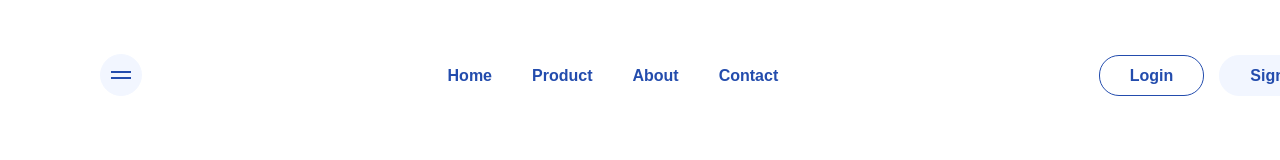
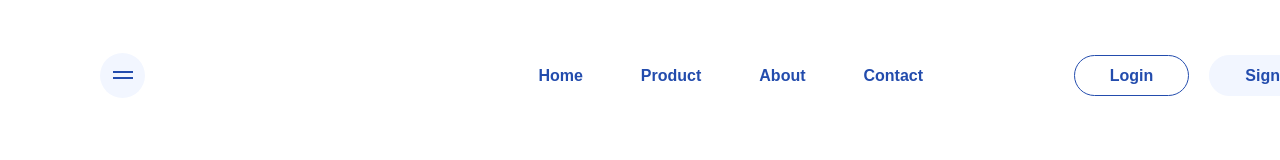
Before and after one commit to FahrulAz/Slicing-design-figma-1, a plain HTML site: page index.html in a window 1280 px wide. Drawn offline with Linux system fonts and the light colour scheme.

Commit message:
header progress

```diff
--- a/style.css
+++ b/style.css
@@ -30,12 +30,10 @@ header {
     position: fixed;
     z-index: 1;
 }
-
 .pattern {
     background-color: var(--color-2);
-    width: 40px;
-    height: 40px;
-    border: 1px solid var(--color-2);
+    width: 45px;
+    height: 45px;
     border-radius: 50%;
     display: flex;
     flex-direction: column;
@@ -53,14 +51,14 @@ header {
     background-color: var(--color-1);
     margin: 2px 0;
 }
-
 .nav-center ul {
+    width: 180px;
     list-style: none;
     padding: 0;
     display: flex;
 }
 .nav-center li {
-    margin: 0 20px;
+    margin: 0 29px;
     font-weight: 600;
     line-height: 29px;
     letter-spacing: 0;
@@ -70,23 +68,9 @@ header {
     text-decoration: none;
     color: var(--color-1);
 }
-
 .nav-right .button {
     display: flex;
 }
-/* .nav-right .button a {
-    border: 1px solid var(--color-1);
-    border-radius: 20px;
-    padding: 5px 30px;
-    font-weight: 700;
-    line-height: 29px;
-    letter-spacing: 0;
-    text-align: center;
-    text-decoration: none;
-    background-color: var(--color-2);
-    color: var(--color-1);
-    margin-left: 15px;
-} */
 .nav-right .button a {
     font-weight: 700;
     line-height: 29px;
@@ -94,12 +78,12 @@ header {
     text-align: center;
     text-decoration: none;
     color: var(--color-1);
-    margin-left: 15px;
-    padding: 5px 30px;
+    margin-left: 20px;
+    padding: 5px 35px;
 }
 .button-login {
     border: 1px solid var(--color-1);
-    border-radius: 20px;
+    border-radius: 50px;
 }
 .button-login:hover {
     border: 1px solid #FFFFFF;
```
